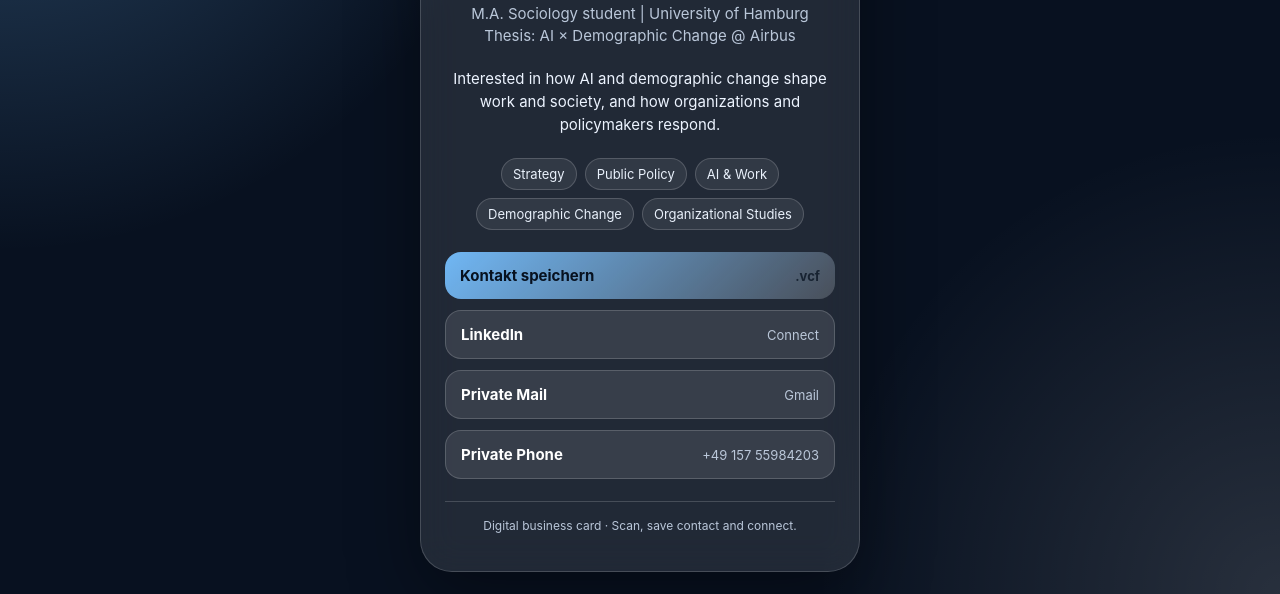
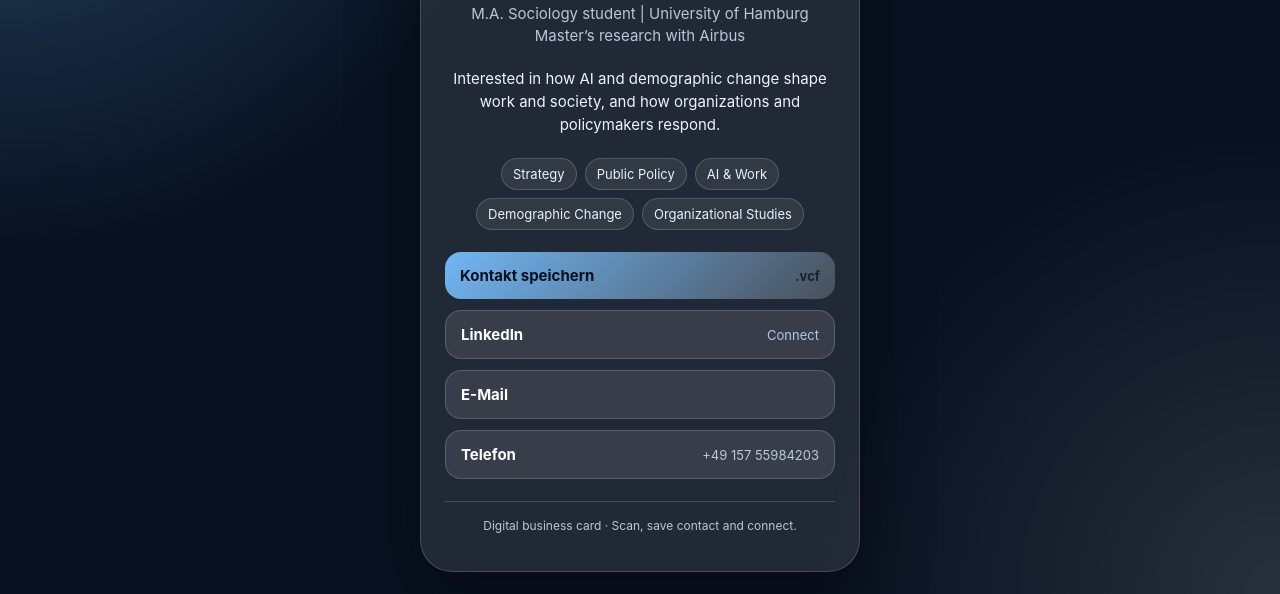
Before and after one commit to wimmerbenedikt2-commits/benediktwimmer, a plain HTML site: page index.html in a window 1280 px wide. Shown: the part 274-868 px from the top of the page. Drawn offline with Linux system fonts and the light colour scheme.

Commit message:
Refine research subtitle and contact labels

```diff
--- a/index.html
+++ b/index.html
@@ -121,7 +121,7 @@
       <h1>Benedikt Wimmer</h1>
       <p class="subtitle">
         M.A. Sociology student | University of Hamburg<br>
-        Thesis: AI × Demographic Change @ Airbus
+        Master’s research with Airbus
       </p>
 
       <p class="tagline">
@@ -151,14 +151,13 @@
 
 
       <a class="button" href="mailto:wimmerbenedikt2@gmail.com">
-        <strong>Private Mail</strong>
-        <span>Gmail</span>
+        <strong>E-Mail</strong>
       </a>
 
 
 
       <a class="button" href="tel:+4915755984203">
-        <strong>Private Phone</strong>
+        <strong>Telefon</strong>
         <span>+49 157 55984203</span>
       </a>
     </section>
```
